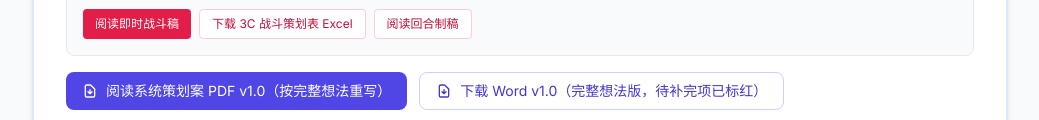
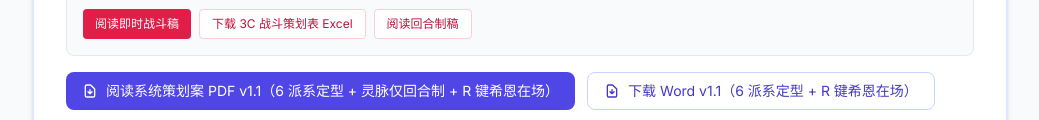
Before and after one commit to LinWangRu/LinWangRu.Github.io, a plain HTML site: page index.html in a window 1280 px wide. Shown: the part 1289-1409 px from the top of the page, without its empty margins (120-1159 px from the left). Drawn offline with nearby package versions, Linux system fonts and the light colour scheme.

Commit message:
feat: v1.1 - 6 派系定型 / 灵脉仅回合制 / R 键希恩在场 / 失忆机制
Co-authored-by: Cursor <cursoragent@cursor.com>

```diff
--- a/index.html
+++ b/index.html
@@ -380,12 +380,12 @@
                     <a href="restart/重启_双战斗体系_系统策划案.pdf" target="_blank"
                        class="inline-flex items-center gap-2 px-4 py-2 bg-indigo-600 text-white rounded-lg hover:bg-indigo-700 transition text-sm font-medium">
                         <svg class="w-4 h-4" fill="none" stroke="currentColor" viewBox="0 0 24 24"><path stroke-linecap="round" stroke-linejoin="round" stroke-width="2" d="M12 10v6m0 0l-3-3m3 3l3-3m2 8H7a2 2 0 01-2-2V5a2 2 0 012-2h5.586a1 1 0 01.707.293l5.414 5.414a1 1 0 01.293.707V19a2 2 0 01-2 2z"/></svg>
-                        阅读系统策划案 PDF v1.0（按完整想法重写）
+                        阅读系统策划案 PDF v1.1（6 派系定型 + 灵脉仅回合制 + R 键希恩在场）
                     </a>
                     <a href="restart/重启_双战斗体系_系统策划案.docx" download
                        class="inline-flex items-center gap-2 px-4 py-2 bg-white text-indigo-700 border border-indigo-200 rounded-lg hover:bg-indigo-50 transition text-sm font-medium">
                         <svg class="w-4 h-4" fill="none" stroke="currentColor" viewBox="0 0 24 24"><path stroke-linecap="round" stroke-linejoin="round" stroke-width="2" d="M12 10v6m0 0l-3-3m3 3l3-3m2 8H7a2 2 0 01-2-2V5a2 2 0 012-2h5.586a1 1 0 01.707.293l5.414 5.414a1 1 0 01.293.707V19a2 2 0 01-2 2z"/></svg>
-                        下载 Word v1.0（完整想法版，待补完项已标红）
+                        下载 Word v1.1（6 派系定型 + R 键希恩在场）
                     </a>
                     <button onclick="playVideo('restart/重启演示.mp4')"
                             class="inline-flex items-center gap-2 px-4 py-2 bg-indigo-600 text-white rounded-lg hover:bg-indigo-700 transition text-sm font-medium">
```
Also changed, not shown: 1 other file.
